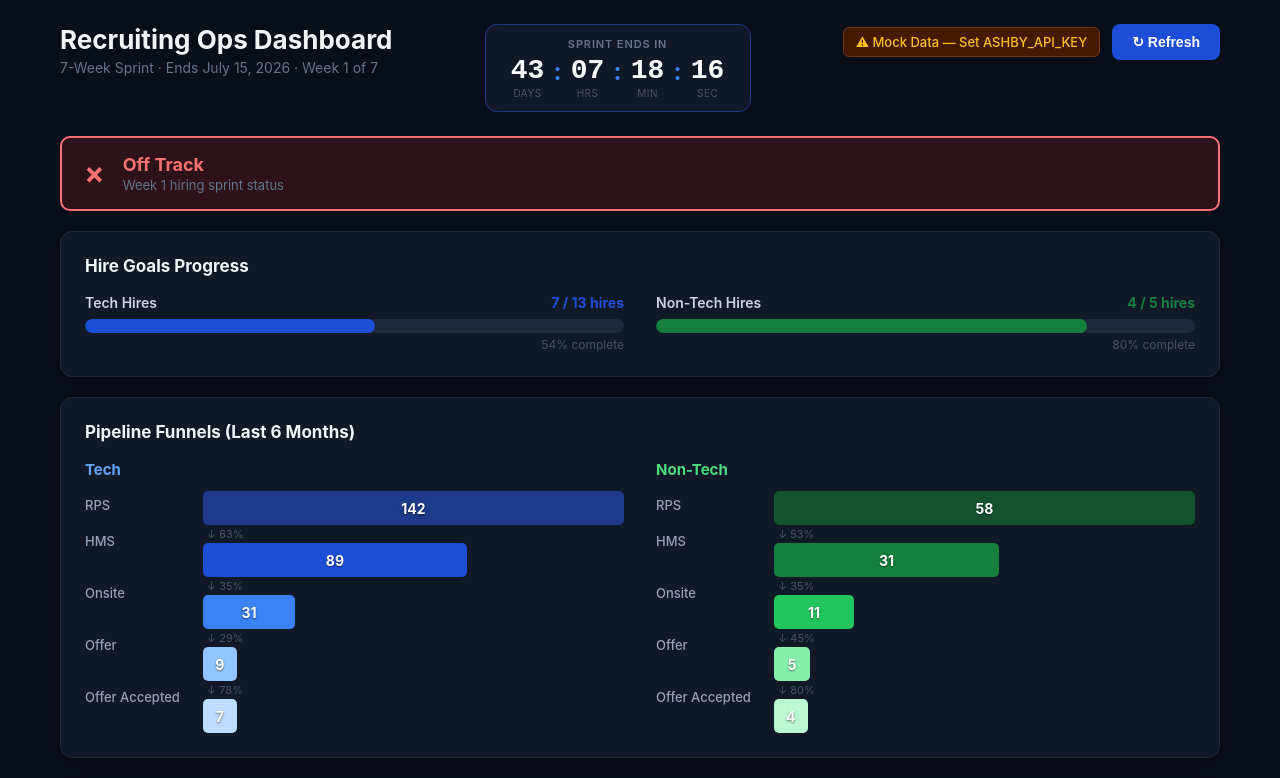
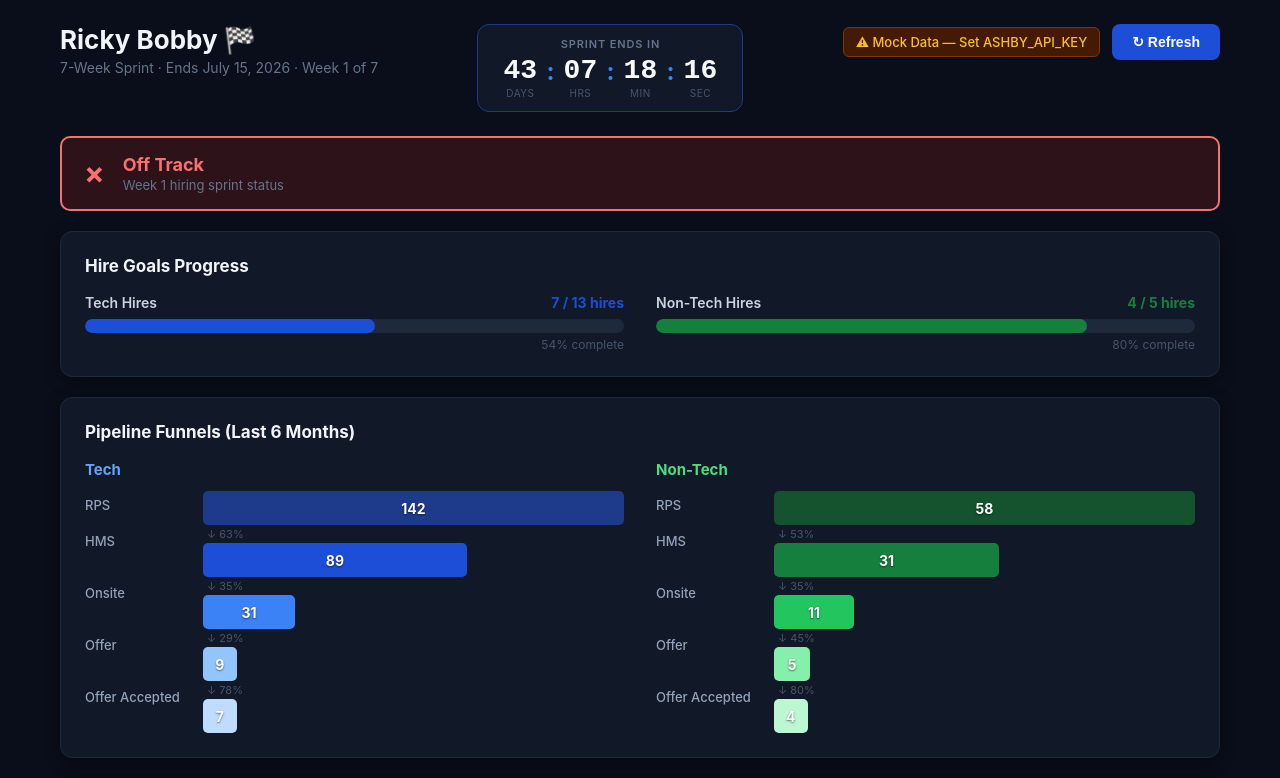
Before and after one commit to kendyllmudry-rgb/recruiting-waterfall, a React (Create React App) app in the folder client/: page / in a window 1280 px wide. Shown: the top 778 px of the page. Built offline with nearby package versions, Linux system fonts and the light colour scheme; no server answers.

Commit message:
Rename to Ricky Bobby

```diff
--- a/client/public/index.html
+++ b/client/public/index.html
@@ -3,7 +3,7 @@
   <head>
     <meta charset="utf-8" />
     <meta name="viewport" content="width=device-width, initial-scale=1" />
-    <title>Recruiting Ops Dashboard</title>
+    <title>Ricky Bobby 🏁</title>
     <style>
       * { box-sizing: border-box; margin: 0; padding: 0; }
       body { font-family: -apple-system, BlinkMacSystemFont, 'Segoe UI', sans-serif; background: #0a0e1a; color: #e2e8f0; }
--- a/client/src/App.js
+++ b/client/src/App.js
@@ -282,7 +282,7 @@ export default function App() {
       {/* Header */}
       <header className="app-header">
         <div>
-          <h1>Recruiting Ops Dashboard</h1>
+          <h1>Ricky Bobby 🏁</h1>
           <p className="subtitle">7-Week Sprint · Ends July 15, 2026 · Week {weekNum} of 7</p>
         </div>
         <div className="countdown-clock">
```
Also changed, not shown: 7 other files (tests, documents, lock files or other folders).
